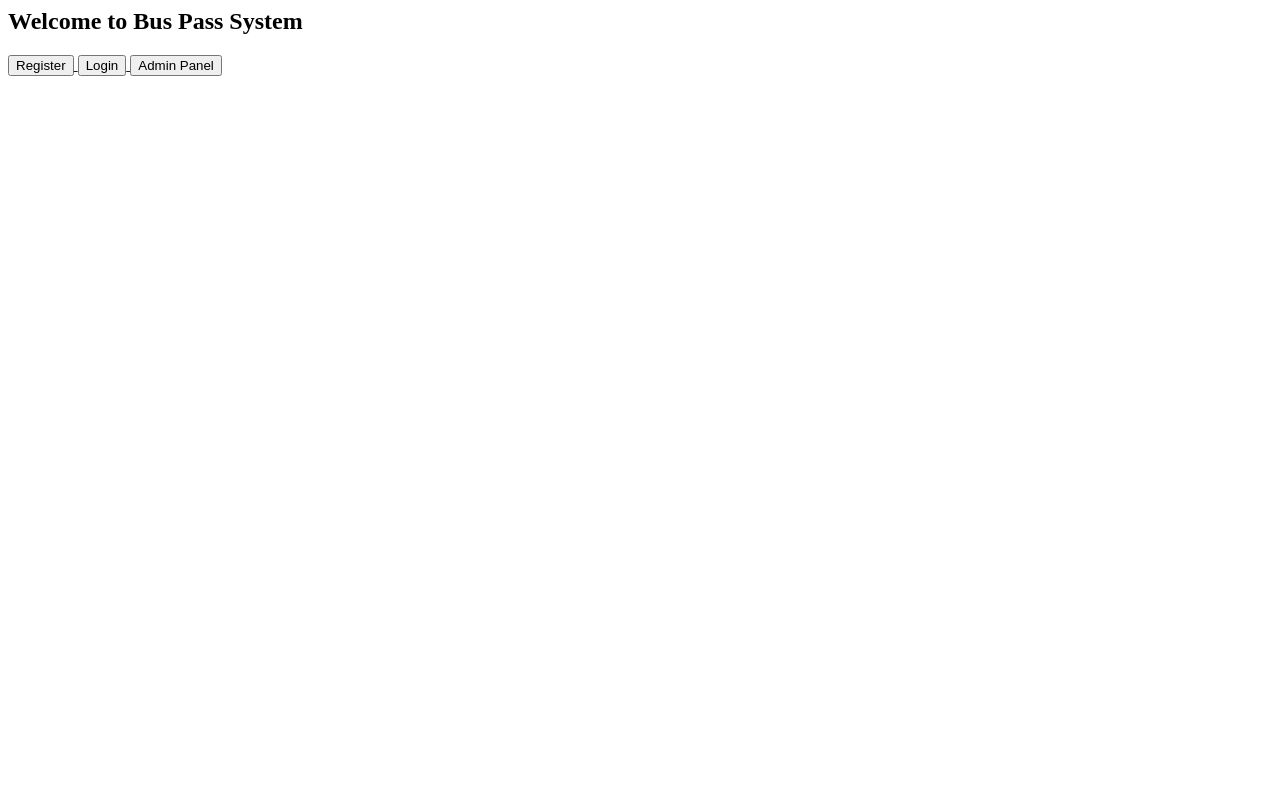
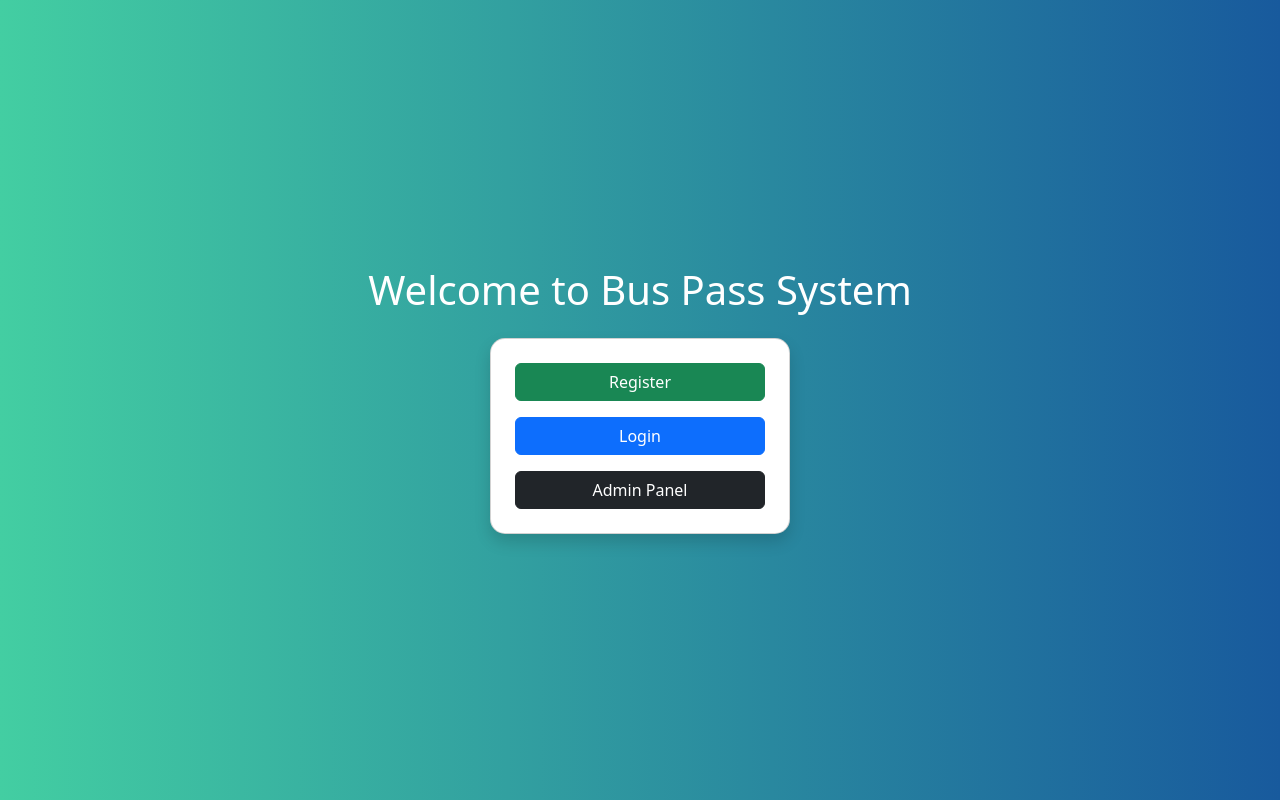
Before and after one commit to prathii12/bus-pass-renewal-project, a Flask app: page / in a window 1280 px wide. Run offline with Flask 3, Linux system fonts and the light colour scheme; some libraries are stand-ins or nearby versions.

Commit message:
Update index.html

```diff
--- a/templates/index.html
+++ b/templates/index.html
@@ -1,18 +1,42 @@
+<!DOCTYPE html>
+<html lang="en">
+<head>
+    <title>Bus Pass System</title>
+    <meta name="viewport" content="width=device-width, initial-scale=1">
+
+    <!-- Bootstrap -->
+    <link href="https://cdn.jsdelivr.net/npm/bootstrap@5.3.0/dist/css/bootstrap.min.css" rel="stylesheet">
+
+    <style>
+        body {
+            background: linear-gradient(to right, #43cea2, #185a9d);
+            height: 100vh;
+            color: white;
+        }
+        .card {
+            border-radius: 15px;
+        }
+    </style>
+</head>
 <body>
 
-<h2>Welcome to Bus Pass System</h2>
+<div class="d-flex justify-content-center align-items-center vh-100">
+    <div class="text-center">
 
-<a href="/register">
-    <button>Register</button>
-</a>
+        <h1 class="mb-4">Welcome to Bus Pass System</h1>
 
-<a href="/login">
-    <button>Login</button>
-</a>
+        <div class="card p-4 shadow" style="width: 300px; margin:auto;">
 
-<a href="/admin_login">
-    <button>Admin Panel</button>
-</a>
+            <a href="/register" class="btn btn-success mb-3">Register</a>
 
+            <a href="/login" class="btn btn-primary mb-3">Login</a>
+
+            <a href="/admin_login" class="btn btn-dark">Admin Panel</a>
+
+        </div>
+
+    </div>
+</div>
 
 </body>
+</html>
```
